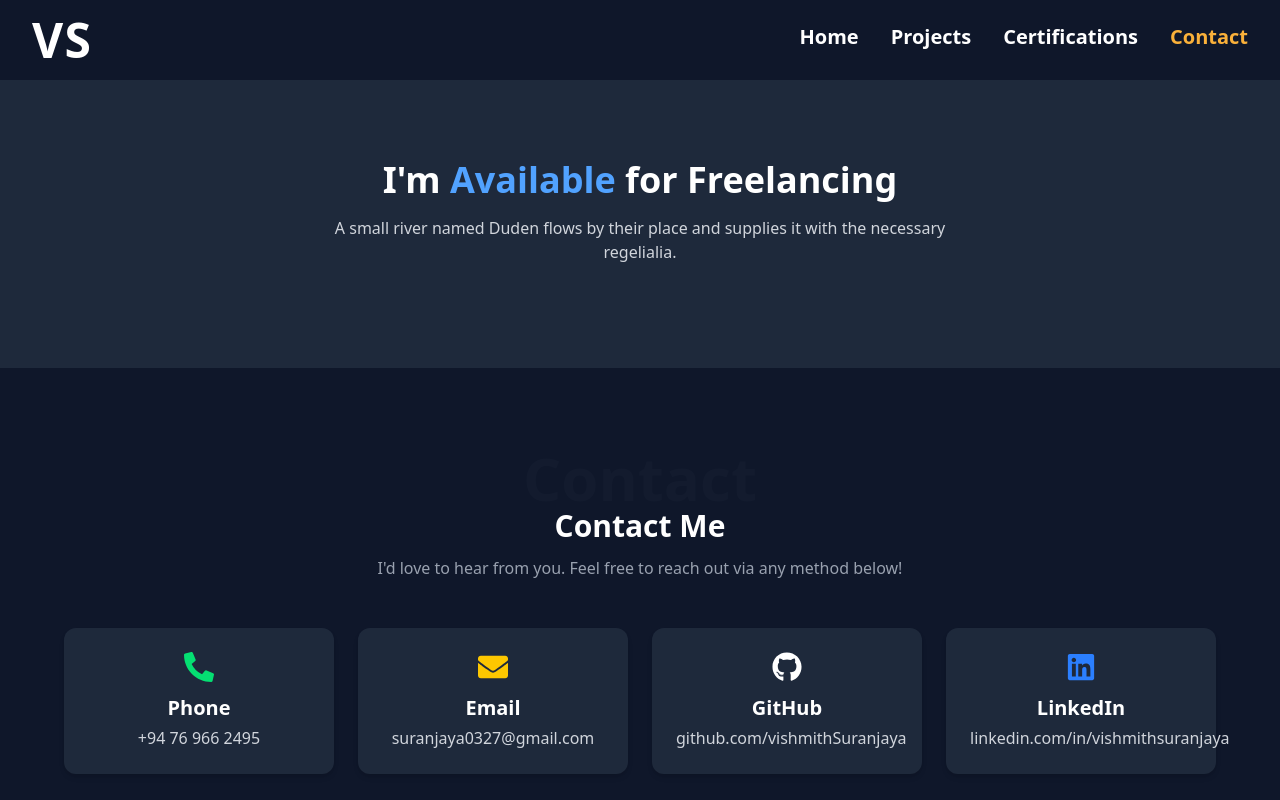
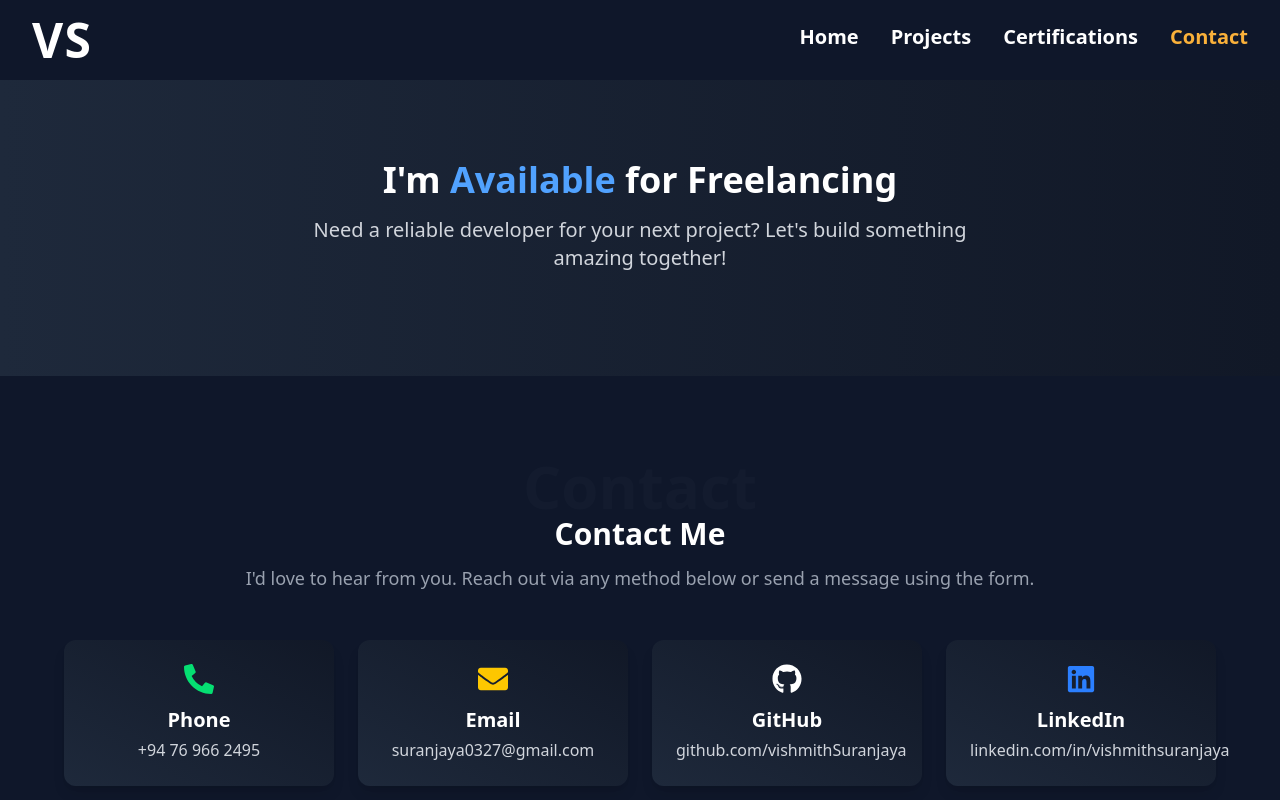
Before and after one commit to vishmithSuranjaya/portfolio_v2, a React (Vite) app: page /contact in a window 1280 px wide. Shown: the top 800 px of the page. Built offline with nearby package versions, Linux system fonts and the light colour scheme; no server answers.

Commit message:
toasters added

```diff
--- a/package.json
+++ b/package.json
@@ -17,6 +17,7 @@
     "lucide-react": "^0.525.0",
     "react": "^19.1.0",
     "react-dom": "^19.1.0",
+    "react-hot-toast": "^2.6.0",
     "react-icons": "^5.5.0",
     "react-loading-skeleton": "^3.5.0",
     "react-router-dom": "^7.7.0",
--- a/src/Components/Email_form/Email_form.jsx
+++ b/src/Components/Email_form/Email_form.jsx
@@ -1,5 +1,6 @@
 import React, { useRef, useState } from "react";
 import emailjs from "emailjs-com";
+import toast, { Toaster } from "react-hot-toast";
 
 const Email_form = () => {
   const form = useRef();
@@ -8,6 +9,7 @@ const Email_form = () => {
   const sendEmail = (e) => {
     e.preventDefault();
     setStatus("Sending...");
+    const loadingToast = toast.loading("Sending message...");
 
     emailjs
       .sendForm(
@@ -21,16 +23,31 @@ const Email_form = () => {
           console.log(result.text);
           setStatus("Message sent successfully!");
           form.current.reset();
+          toast.dismiss(loadingToast); // remove loading
+          toast.success("Message sent successfully!");
         },
         (error) => {
           console.log(error.text);
           setStatus("Failed to send message. Please try again later.");
+          toast.dismiss(loadingToast);
+          toast.error("Failed to send message. Please try again later.");
         }
       );
   };
 
   return (
     <div className="bg-[#1e293b] p-8 rounded-xl shadow-lg max-w-2xl mx-auto mt-10">
+        <Toaster
+        position="top-right"
+        reverseOrder={false}
+        toastOptions={{
+          style: {
+            background: "#1e293b",
+            color: "#ffffff",
+            fontWeight: "500",
+          },
+        }}
+      />
       <h3 className="text-2xl font-bold mb-6 text-center">Send Me a Message</h3>
       <form ref={form} onSubmit={sendEmail} className="space-y-4">
         <input
@@ -61,9 +78,7 @@ const Email_form = () => {
           Send Message
         </button>
       </form>
-      {status && (
-        <p className="text-center text-sm mt-4 text-gray-300">{status}</p>
-      )}
+
     </div>
   );
 };
--- a/src/Pages/Contact.jsx
+++ b/src/Pages/Contact.jsx
@@ -12,34 +12,33 @@ const Contact = () => {
   return (
     <div className="bg-[#0f172a] text-white min-h-screen">
 
-      {/* Freelancing Banner */}
-      <section className="py-20 bg-[#1e293b] text-center px-4">
+      {/* 📌 Freelancing Banner — Enhanced */}
+      <section className="py-20 bg-gradient-to-r from-[#1e293b] to-[#111827] text-center px-4">
         <h2 className="text-3xl md:text-4xl font-bold mb-4">
           I'm <span className="text-blue-400">Available</span> for Freelancing
         </h2>
-        <p className="mb-6 text-gray-300 max-w-2xl mx-auto">
-          A small river named Duden flows by their place and supplies it with
-          the necessary regelialia.
+        <p className="mb-6 text-gray-300 max-w-2xl mx-auto text-lg md:text-xl">
+          Need a reliable developer for your next project? Let's build something
+          amazing together!
         </p>
       </section>
 
-      {/* Contact Info */}
+      {/* 📌 Contact Info Section — Added subtle hover effects */}
       <section id="contact" className="py-20 px-6">
         <div className="text-center mb-12">
           <h1 className="text-6xl font-extrabold text-gray-700 opacity-10">
             Contact
           </h1>
           <h2 className="text-3xl font-bold mb-3">Contact Me</h2>
-          <p className="text-gray-400">
-            I'd love to hear from you. Feel free to reach out via any method
-            below!
+          <p className="text-gray-400 text-lg">
+            I'd love to hear from you. Reach out via any method below or send a message using the form.
           </p>
         </div>
 
-        {/* Contact Cards */}
+        {/* 📌 Contact Cards — Hover animation and gradient background */}
         <div className="grid grid-cols-1 sm:grid-cols-2 lg:grid-cols-4 gap-6 max-w-6xl mx-auto">
-          {/* Phone */}
-          <div className="bg-[#1e293b] p-6 rounded-xl text-center shadow-md">
+          {/** Phone **/}
+          <div className="bg-gradient-to-tr from-[#1e293b] to-[#111827] p-6 rounded-xl text-center shadow-lg hover:scale-105 transition transform duration-300">
             <FaPhoneAlt className="text-3xl text-green-400 mx-auto mb-3" />
             <h3 className="text-xl font-semibold mb-1">Phone</h3>
             <p className="text-gray-300">
@@ -47,19 +46,17 @@ const Contact = () => {
             </p>
           </div>
 
-          {/* Email */}
-          <div className="bg-[#1e293b] p-6 rounded-xl text-center shadow-md">
+          {/** Email **/}
+          <div className="bg-gradient-to-tr from-[#1e293b] to-[#111827] p-6 rounded-xl text-center shadow-lg hover:scale-105 transition transform duration-300">
             <FaEnvelope className="text-3xl text-yellow-400 mx-auto mb-3" />
             <h3 className="text-xl font-semibold mb-1">Email</h3>
             <p className="text-gray-300">
-              <a href="mailto:suranjaya0327@gmail.com">
-                suranjaya0327@gmail.com
-              </a>
+              <a href="mailto:suranjaya0327@gmail.com">suranjaya0327@gmail.com</a>
             </p>
           </div>
 
-          {/* GitHub */}
-          <div className="bg-[#1e293b] p-6 rounded-xl text-center shadow-md">
+          {/** GitHub **/}
+          <div className="bg-gradient-to-tr from-[#1e293b] to-[#111827] p-6 rounded-xl text-center shadow-lg hover:scale-105 transition transform duration-300">
             <FaGithub className="text-3xl text-white mx-auto mb-3" />
             <h3 className="text-xl font-semibold mb-1">GitHub</h3>
             <p className="text-gray-300">
@@ -73,8 +70,8 @@ const Contact = () => {
             </p>
           </div>
 
-          {/* LinkedIn */}
-          <div className="bg-[#1e293b] p-6 rounded-xl text-center shadow-md col-span-1 sm:col-span-2 lg:col-span-1">
+          {/** LinkedIn **/}
+          <div className="bg-gradient-to-tr from-[#1e293b] to-[#111827] p-6 rounded-xl text-center shadow-lg hover:scale-105 transition transform duration-300 col-span-1 sm:col-span-2 lg:col-span-1">
             <FaLinkedin className="text-3xl text-blue-500 mx-auto mb-3" />
             <h3 className="text-xl font-semibold mb-1">LinkedIn</h3>
             <p className="text-gray-300">
@@ -89,11 +86,14 @@ const Contact = () => {
           </div>
         </div>
 
-        {/* ✅ New Contact Form Section */}
-        <Email_form />
+        {/* 📌 Contact Form Section */}
+        <div className="mt-16">
+          <Email_form />
+        </div>
       </section>
 
-      <p className="text-sm text-gray-400 text-center mt-8">
+      {/* Footer */}
+      <p className="text-sm text-gray-400 text-center mt-12 mb-6">
         © 2025 Vishmith Suranjaya. All Rights Reserved.
       </p>
     </div>
```
Also changed, not shown: 1 other file (tests, documents, lock files or other folders).
